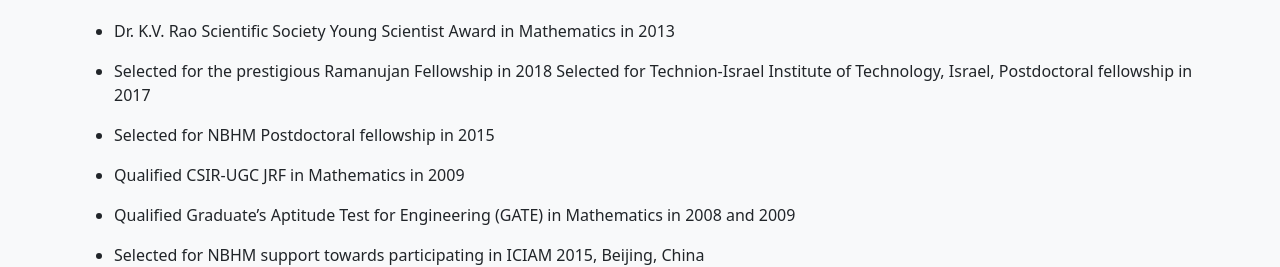
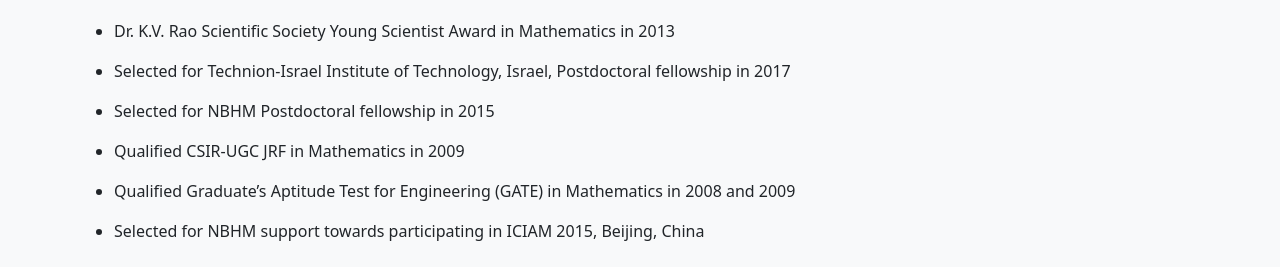
Before and after one commit to Akshtha08/ramunaidusir, a plain HTML site: page awards.html in a window 1280 px wide. Shown: the part 139-406 px from the top of the page. Drawn offline with nearby package versions, Linux system fonts and the light colour scheme.

Commit message:
Update awards.html

```diff
--- a/awards.html
+++ b/awards.html
@@ -146,7 +146,6 @@
             Dr. K.V. Rao Scientific Society Young Scientist Award in Mathematics in 2013
           </li>
           <li class="mt-3">
-            Selected for the prestigious Ramanujan Fellowship in 2018
            Selected for Technion-Israel Institute of Technology, Israel, Postdoctoral fellowship in 2017
           </li>
           <li class="mt-3">
@@ -174,6 +173,7 @@
           </li>
           <li class="mt-3">
           "Study Smart, Dream Big: The Road to Exam Success," District educational office, Anakapalli, March, 2025
+
 
           </li>
          </ul>
```
